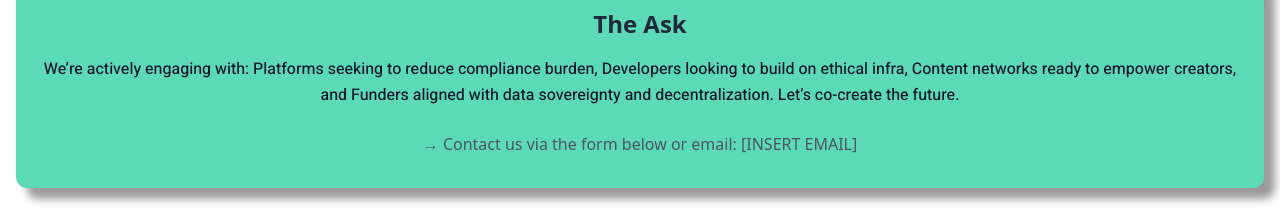
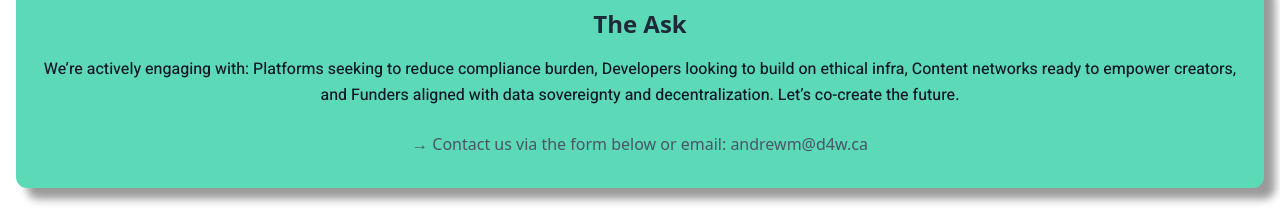
Before and after one commit to SDikshith78/Maui-Proj-Test, a React (Vite) app: page / in a window 1280 px wide. Shown: the part 3200-3422 px from the top of the page. Built offline with nearby package versions, Linux system fonts and the light colour scheme.

Commit message:
final commit

```diff
--- a/src/components/Ask.jsx
+++ b/src/components/Ask.jsx
@@ -9,7 +9,7 @@
       <p className="text-gray-900 font-[personal2] mb-6 leading-relaxed">
         We’re actively engaging with: Platforms seeking to reduce compliance burden, Developers looking to build on ethical infra, Content networks ready to empower creators, and Funders aligned with data sovereignty and decentralization. Let’s co-create the future.
       </p>
-      <p className="text-gray-600">→ Contact us via the form below or email: [INSERT EMAIL]</p>
+      <p className="text-gray-600">→ Contact us via the form below or email: andrewm@d4w.ca </p>
     </section>
   );
 };
```
